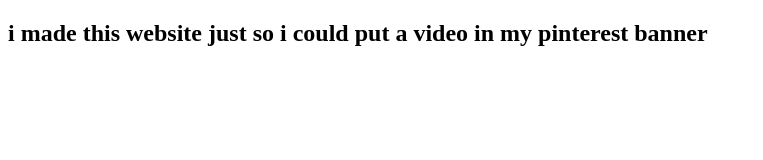
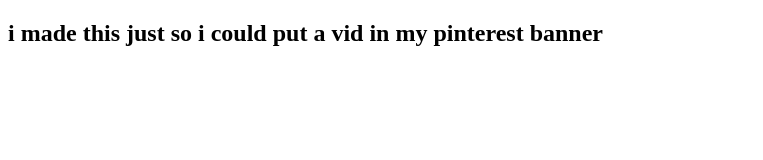
Before and after one commit to MelissadeBruyn/-melissadebruyn-.github.io, a plain HTML site: page index.html in a window 1280 px wide. Shown: the whole page, without its empty margins (0-763 px from the left). Drawn offline with Linux system fonts and the light colour scheme.

Commit message:
Update index.html

```diff
--- a/index.html
+++ b/index.html
@@ -6,7 +6,7 @@
 </head>
 <body>
 
-<h2>i made this website just so i could put a video in my pinterest banner</h2>
+<h2>i made this just so i could put a vid in my pinterest banner</h2>
 
 </body>
 </html>
```
